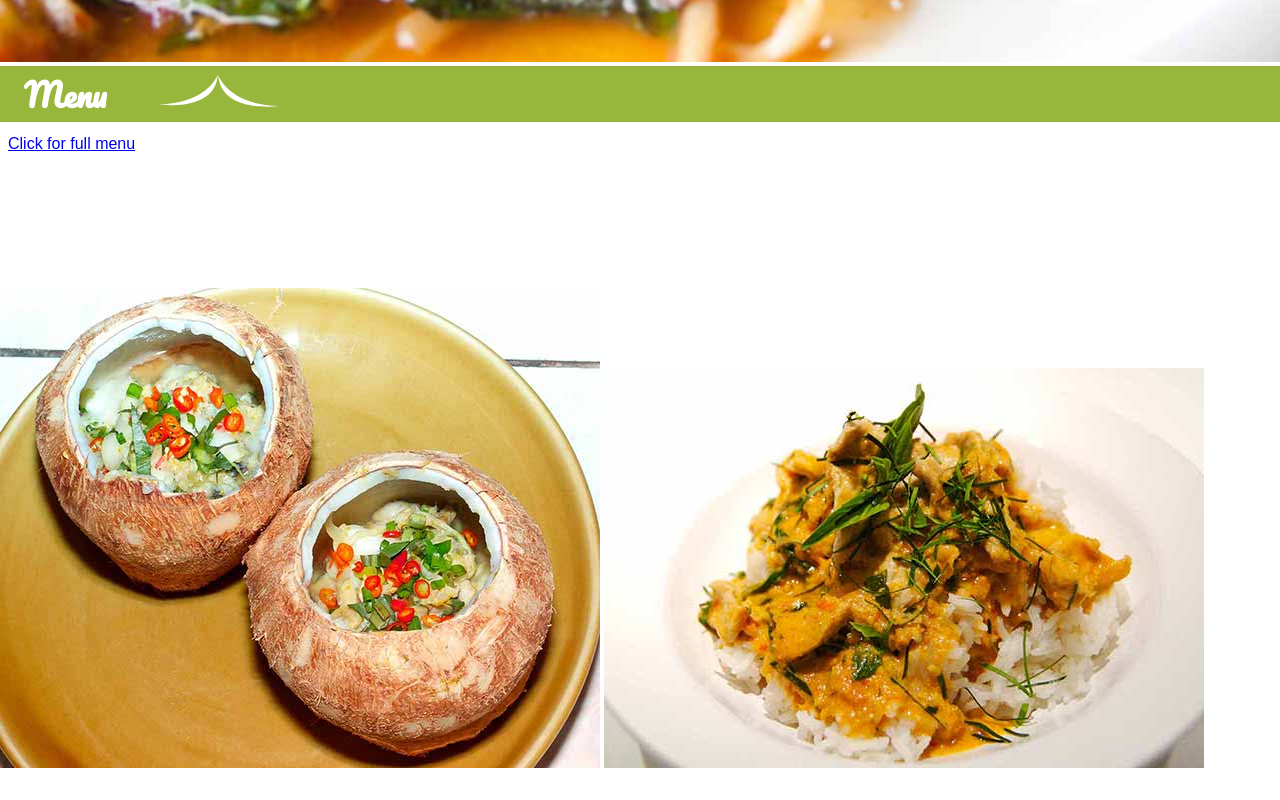
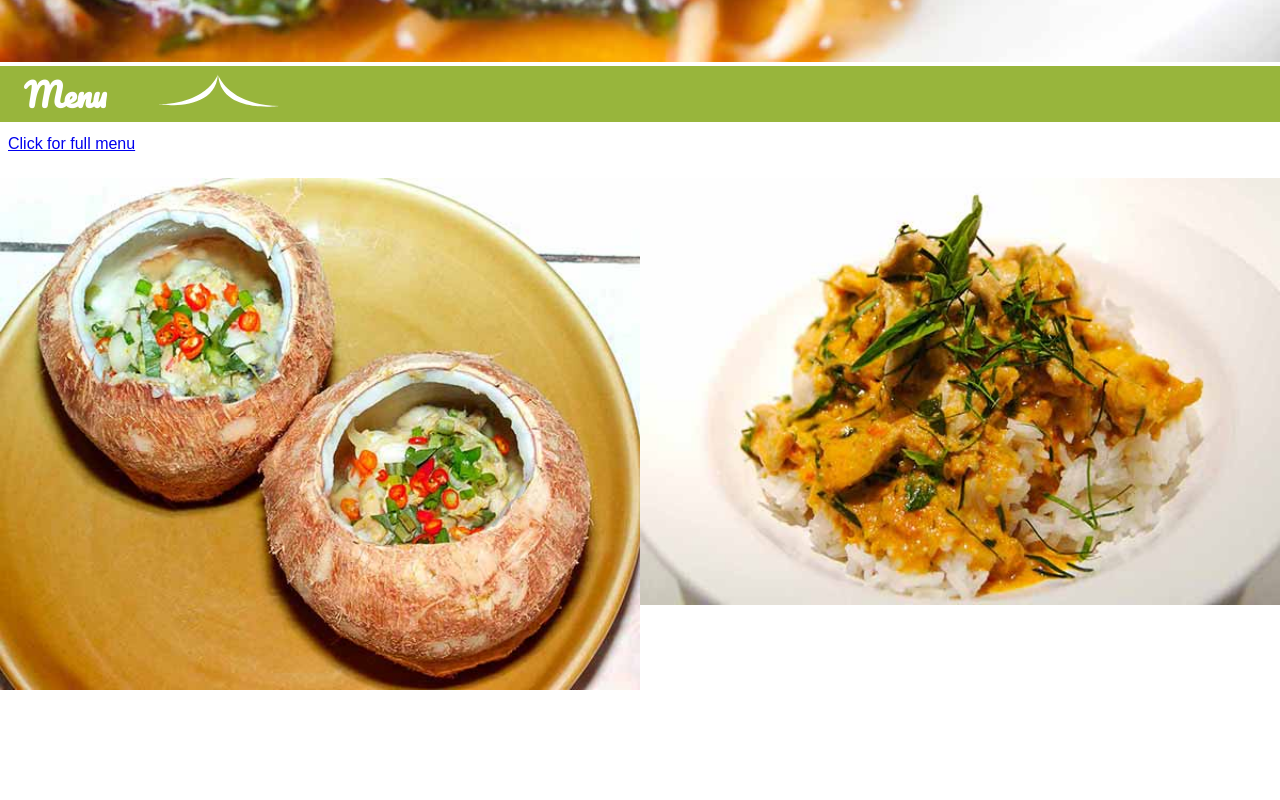
Before and after one commit to erinmilling/dsn1674-project-3, a plain HTML site: page index.html in a window 1280 px wide. Shown: the part 1136-1936 px from the top of the page. Before the commit the page ends 1908 px from the top, so only its background shows below. Drawn offline with Linux system fonts and the light colour scheme; a web font is replaced by a local one.

Commit message:
resized coconut img, styled in css

```diff
--- a/css/main.css
+++ b/css/main.css
@@ -89,9 +89,7 @@ header{
 p{
   margin: 0;
 }
-.menubanner {
-  margin: 0;
-}
+
 h2{
   color: white;
   font-family: 'Pacifico', cursive;
@@ -112,3 +110,15 @@ h2{
   position: relative;
   padding: 0 0 0 .5em;
 }
+.coconut{
+  width: 50%;
+  float:left;
+  top: -110px;
+  position: relative;
+}
+.rice{
+  width: 50%;
+  float: right;
+  position: relative;
+  top: -110px;
+}
--- a/index.html
+++ b/index.html
@@ -24,6 +24,7 @@
 
     </header>
 <body>
+<main>
     <img class="banner" src="images/yummy.jpg">
 
 <div class="menubanner">
@@ -38,7 +39,6 @@
 </div>
 
 
-<main>
 </main>
 </body>
 </html>
```
Also changed, not shown: images/coconut2.jpg (added).
